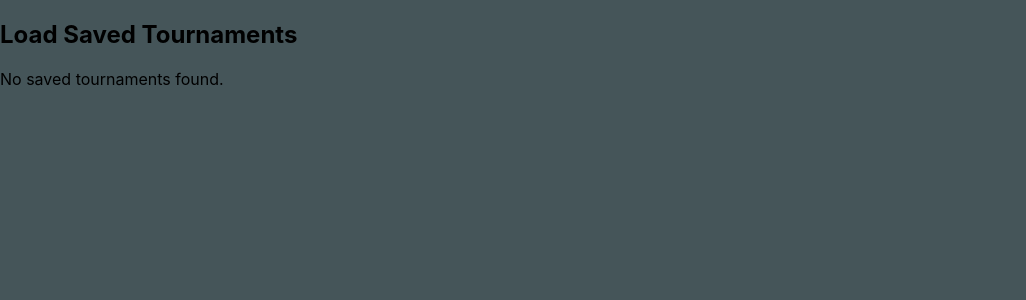
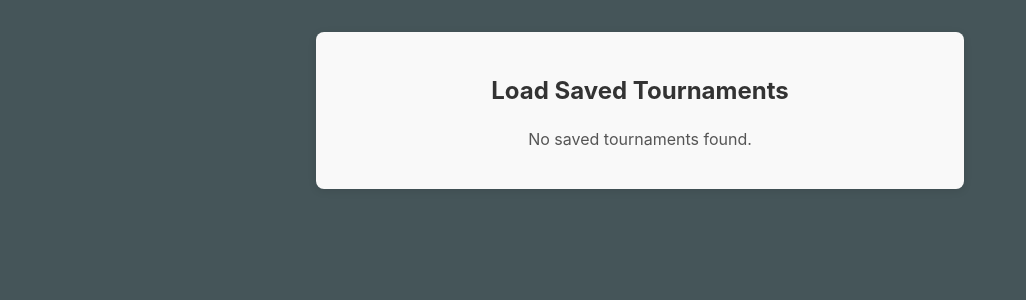
Before and after one commit to lm15-lukas/Kicker-React, a React (Create React App) app: page /load in a window 1280 px wide. Shown: the top 300 px of the page, without its empty margins (0-1026 px from the left). Built offline with nearby package versions, Linux system fonts and the light colour scheme; the HTML template or start-up script is replaced by a standard one.

Commit message:
LoadTournament css homzugefügt

```diff
--- /dev/null
+++ b/src/pages/Tournament/TournamentComponents/LoadTournament.css
@@ -0,0 +1,78 @@
+.load-tournament-container {
+    max-width: 600px;
+    margin: 2rem auto;
+    padding: 1.5rem;
+    background-color: #f9f9f9;
+    border-radius: 8px;
+    box-shadow: 0 2px 8px rgba(0, 0, 0, 0.1);
+}
+
+.load-tournament-container h2 {
+    text-align: center;
+    margin-bottom: 1.5rem;
+    color: #333;
+}
+
+.tournament-list {
+    list-style: none;
+    padding: 0;
+    margin: 0;
+}
+
+.tournament-item {
+    display: flex;
+    justify-content: space-between;
+    align-items: center;
+    background-color: #fff;
+    padding: 0.75rem 1rem;
+    margin-bottom: 0.75rem;
+    border-radius: 6px;
+    box-shadow: 0 1px 4px rgba(0, 0, 0, 0.05);
+}
+
+.tournament-item strong {
+    font-size: 1rem;
+    color: #222;
+}
+
+.tournament-item small {
+    color: #666;
+    font-size: 0.85rem;
+}
+
+.load-buttons {
+    display: flex;
+    gap: 0.5rem;
+}
+
+.load-button, .delete-button {
+    padding: 0.4rem 0.8rem;
+    border: none;
+    border-radius: 4px;
+    cursor: pointer;
+    font-size: 0.9rem;
+    transition: background-color 0.2s ease;
+}
+
+.load-button {
+    background-color: #4caf50;
+    color: white;
+}
+
+.load-button:hover {
+    background-color: #43a047;
+}
+
+.delete-button {
+    background-color: #f44336;
+    color: white;
+}
+
+.delete-button:hover {
+    background-color: #e53935;
+}
+
+.load-tournament-container p {
+    text-align: center;
+    color: #555;
+}
--- a/src/pages/Tournament/TournamentComponents/LoadTournament.jsx
+++ b/src/pages/Tournament/TournamentComponents/LoadTournament.jsx
@@ -1,5 +1,6 @@
 import { useState, useEffect } from 'react';
 import { useNavigate } from 'react-router-dom';
+import './LoadTournament.css';
 
 export default function LoadTournaments() {
     const [savedTournaments, setSavedTournaments] = useState([]);
```
